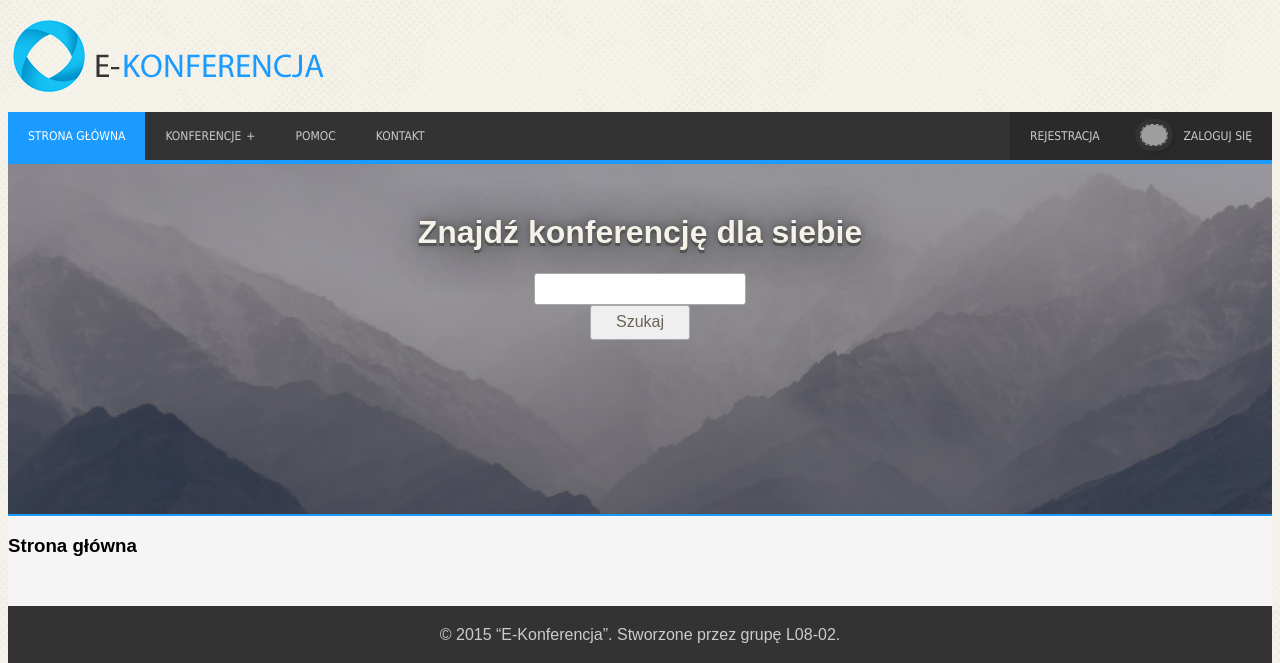
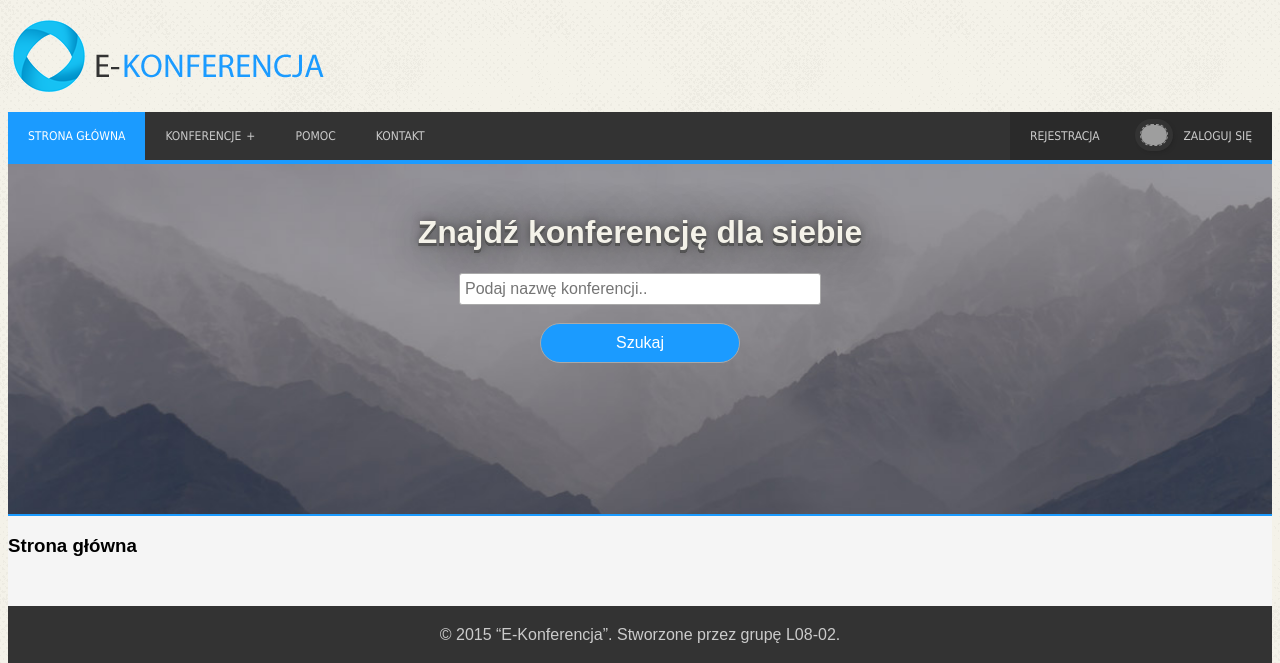
Before and after one commit to L8-2/L08-02_Projekt, a PHP site: page / in a window 1280 px wide. Shown: the top 663 px of the page. Run offline with PHP 8.4, Linux system fonts and the light colour scheme; some libraries are stand-ins or nearby versions; some web fonts are replaced; grey boxes are pictures that could not be loaded.

Commit message:
Poprawa wyglądu wyszukiwarki.

```diff
--- a/view/main.phtml
+++ b/view/main.phtml
@@ -1,8 +1,8 @@
 	<div id="findit">
 	<h1>Znajdź konferencję dla siebie</h1>
 	<form action="index.php?con=szukaj" method="post">
-		<input type="text"  STYLE="width:200px; height: 20px" name="szukane"><br>
-	    <input type="submit" value="Szukaj" name="szukaj" STYLE="width:100px; height:35px">
+		<input type="text" placeholder="Podaj nazwę konferencji.." STYLE="width:350px; height: 20px" name="szukane"><br><br>
+	    <input type="submit" class="button" value="Szukaj" name="szukaj" STYLE="width:200px;">
 	</form>
 	</div>
 	<?php $this->getMessage(); ?>
```
